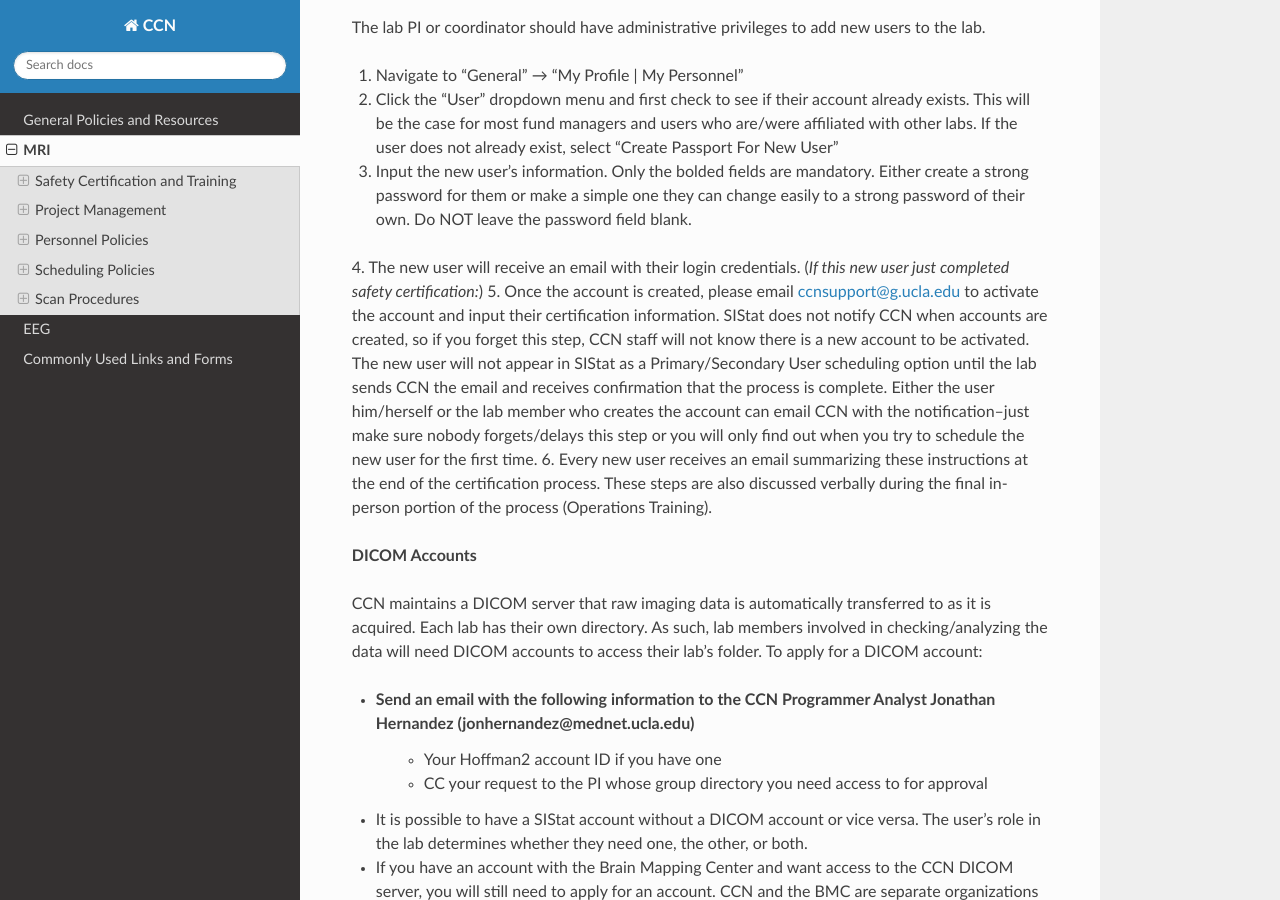
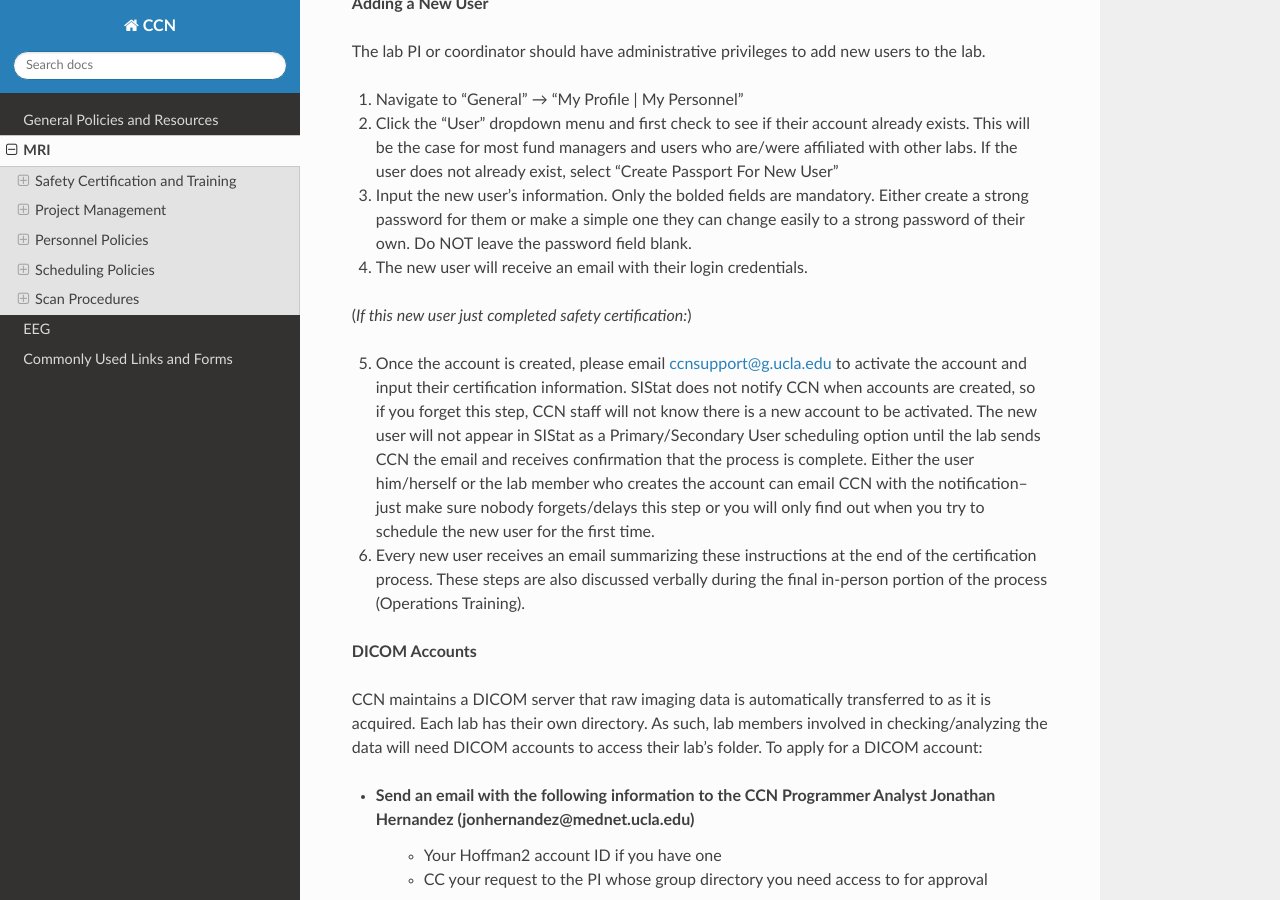
Before and after one commit to CCN-Support/CCN_Wiki, a Sphinx documentation site: the page built from docs/source/mri.rst, in a window 1280 px wide and 900 px high, scrolled down 5224 px. Built offline with Sphinx 7.4.7 and the Read the Docs theme 3.1.0, drawn with Linux system fonts in a browser that asks for light colours; some of the changed text lies outside the part shown.

Commit message:
Update mri.rst

```diff
--- a/docs/source/mri.rst
+++ b/docs/source/mri.rst
@@ -32,7 +32,9 @@
 
 .. warning::
 
-   **IMPORTANT:** If you have not scanned much or at all in the interim year between (re)certifications, passing the Recertification Exam will not be sufficient to  recertify you. *CCN will request that you repeat some or all of the full certification process.* This is an important precaution to make sure that every CCN user  is familiar and up to date regarding safety protocols and equipment. If you have not been regularly scanning at CCN since you were last certified, email          ccnsupport@g.ucla.edu to discuss your situation.
+   **IMPORTANT:** If you have not scanned much or at all in the interim year between (re)certifications, passing the Recertification Exam will not be sufficient to  recertify you. *CCN will request that you repeat some or all of the full certification process.*
+
+   This is an important precaution to make sure that every CCN user is familiar and up to date regarding safety protocols and equipment. If you have not been regularly scanning at CCN since you were last certified, email ccnsupport@g.ucla.edu to discuss your situation.
 
 1.3 FAQ: Safety Certification
 ~~~~~~~~~~~~~~~~~~~~~~~~~~~~~
@@ -125,7 +127,9 @@
 2. Click the "User" dropdown menu and first check to see if their account already exists. This will be the case for most fund managers and users who are/were affiliated with other labs. If the user does not already exist, select "Create Passport For New User"
 3. Input the new user's information. Only the bolded fields are mandatory. Either create a strong password for them or make a simple one they can change easily to a strong password of their own. Do NOT leave the password field blank.
 4. The new user will receive an email with their login credentials.
+
 (*If this new user just completed safety certification:*)
+
 5. Once the account is created, please email ccnsupport@g.ucla.edu to activate the account and input their certification information. SIStat does not notify CCN when accounts are created, so if you forget this step, CCN staff will not know there is a new account to be activated. The new user will not appear in SIStat as a Primary/Secondary User scheduling option until the lab sends CCN the email and receives confirmation that the process is complete. Either the user him/herself or the lab member who creates the account can email CCN with the notification--just make sure nobody forgets/delays this step or you will only find out when you try to schedule the new user for the first time.
 6. Every new user receives an email summarizing these instructions at the end of the certification process. These steps are also discussed verbally during the final in-person portion of the process (Operations Training).
 
@@ -185,6 +189,9 @@
 
 - Yes. In cases of IRBs that were approved without need for continuing review, CCN uses this "expiration" date as a reminder to periodically check in with the PI and be made aware of any changes to the protocol, consent form, or administrative details.
 
+.. raw:: html
+
+   <hr>
 
 Personnel Policies
 ------------------
@@ -267,6 +274,9 @@
 - If your lab is new or has no current Primary Users for another reason, email ccnsupport@g.ucla.edu and explain your situation. You will need to find other ways to gain scan experience, which may involve scanning with and/or shadowing other labs. The situation becomes more complicated if you need to go from newly-certified to Primary User very quickly. Communicate early and closely with CCN admins to work out a plan.
 - If your group needs an undergrad RA or work-study to become a Primary User, please email ccnsupport@g.ucla.edu for review.
 
+.. raw:: html
+
+   <hr>
 
 Scheduling Policies
 -------------------
@@ -318,6 +328,9 @@
 
 Each funded project starts with two free cancellations and accrues another after every 10 completed scans. When a user cancels a scan late, the system will automatically use a free cancellation if one is available.
 
+.. raw:: html
+
+   <hr>
 
 Scan Procedures
 ---------------
```
Also changed, not shown: other parts of docs/source/mri.rst (+2 -2 lines).
